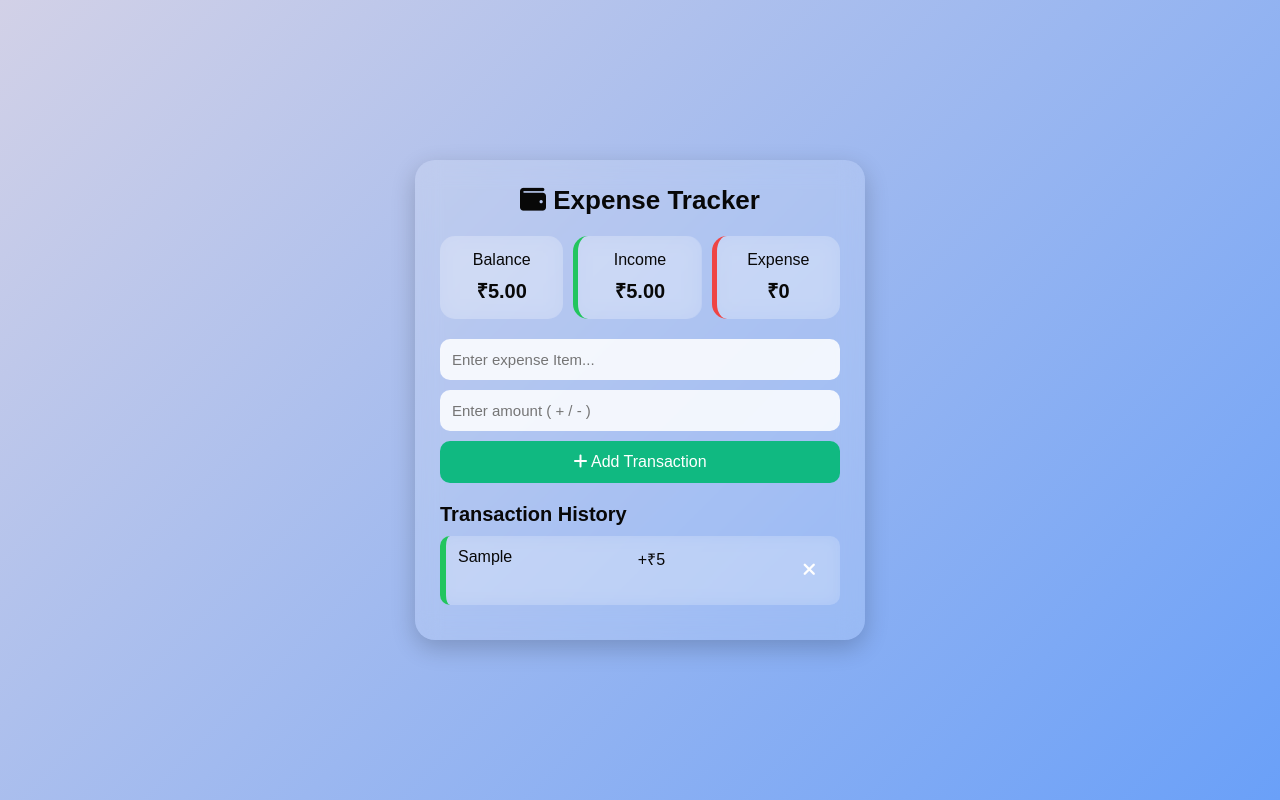
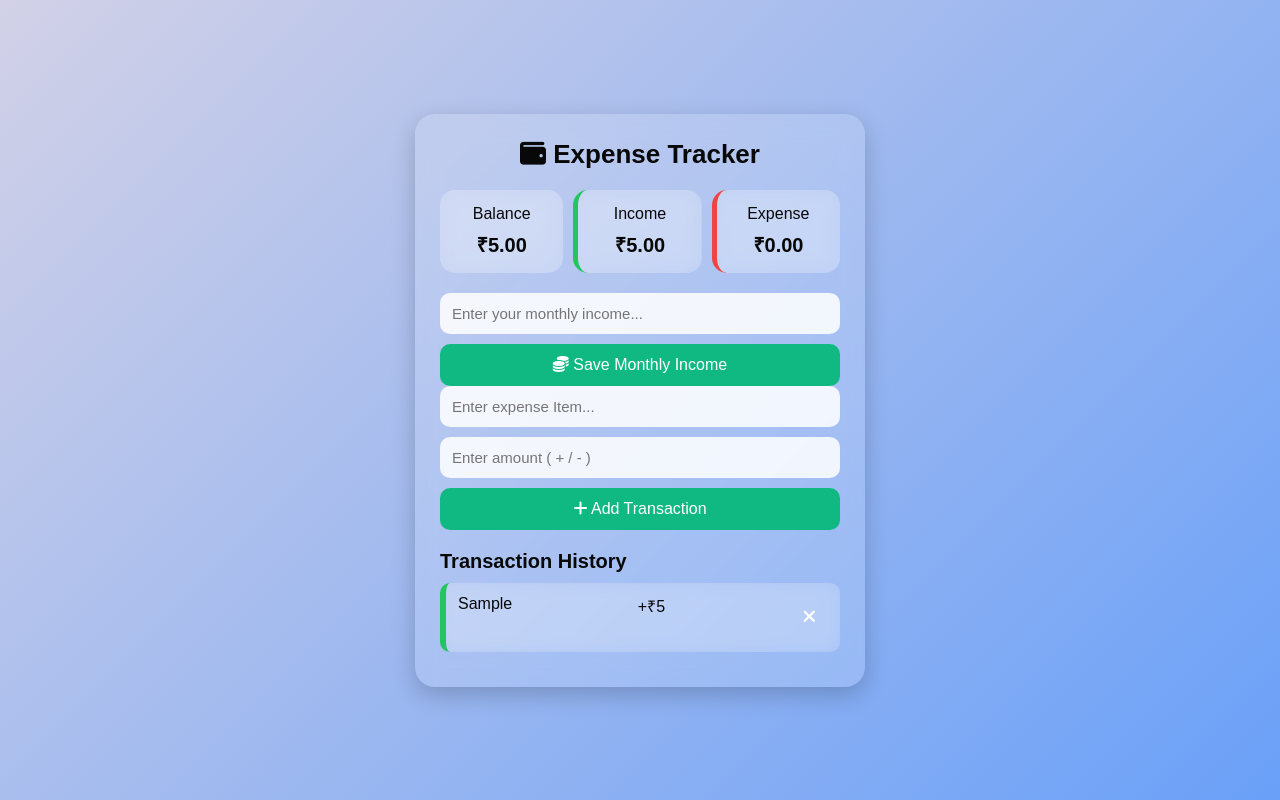
Before and after one commit to mdhasnainrazaa/ExpenseTracker, a plain HTML site: page index.html in a window 1280 px wide. Both pictures are taken after typing "Sample", "5" into the empty fields and a click on the button "Add Transaction". Drawn offline with Linux system fonts and the light colour scheme.

Commit message:
Expense added

```diff
--- a/index.html
+++ b/index.html
@@ -9,6 +9,7 @@
 <body>
   <div class="container">
     <h2><i class="fa-solid fa-wallet"></i> Expense Tracker</h2>
+
     <div class="summary">
       <div class="card">
         <p>Balance</p>
@@ -23,14 +24,24 @@
         <h3 id="expense">₹0.00</h3>
       </div>
     </div>
+
+    <!-- 🔥 New Monthly Income Form -->
+    <form id="form-income">
+      <input type="number" id="monthlyIncome" placeholder="Enter your monthly income..." required />
+      <button type="submit"><i class="fa-solid fa-coins"></i> Save Monthly Income</button>
+    </form>
+
+    <!-- Transaction Form -->
     <form id="form">
       <input type="text" id="text" placeholder="Enter expense Item..." required />
       <input type="number" id="amount" placeholder="Enter amount ( + / - )" required />
       <button type="submit"><i class="fa-solid fa-plus"></i> Add Transaction</button>
     </form>
+
     <h3 class="list-title">Transaction History</h3>
     <ul id="transactions" class="list"></ul>
   </div>
+
   <script src="script.js"></script>
 </body>
 </html>
--- a/script.js
+++ b/script.js
@@ -1,20 +1,44 @@
 const form = document.getElementById('form');
+const incomeForm = document.getElementById('form-income');
+
 const textInput = document.getElementById('text');
 const amountInput = document.getElementById('amount');
+const monthlyIncomeInput = document.getElementById('monthlyIncome');
+
 const transactionsList = document.getElementById('transactions');
 const balanceEl = document.getElementById('balance');
 const incomeEl = document.getElementById('income');
 const expenseEl = document.getElementById('expense');
 
+// Load Data
 let transactions = JSON.parse(localStorage.getItem('transactions')) || [];
+let monthlyIncome = JSON.parse(localStorage.getItem('monthlyIncome')) || 0;
+
+// Save Monthly Income
+incomeForm.addEventListener("submit", e => {
+  e.preventDefault();
+  monthlyIncome = Number(monthlyIncomeInput.value);
+
+  localStorage.setItem("monthlyIncome", JSON.stringify(monthlyIncome));
+  updateSummary();
+
+  alert("Monthly Income Updated!");
+  incomeForm.reset();
+});
+
+// Add Transaction
+form.addEventListener("submit", addTransaction);
 
 function addTransaction(e) {
   e.preventDefault();
 
   const text = textInput.value.trim();
-  const amount = +amountInput.value;
+  const amount = Number(amountInput.value);
 
-  if (!text || !amount) return;
+  if (!text || isNaN(amount) || amount === 0) {
+    alert("Enter valid item and amount!");
+    return;
+  }
 
   const transaction = {
     id: Date.now(),
@@ -28,12 +52,14 @@ function addTransaction(e) {
   form.reset();
 }
 
+// Delete
 function deleteTransaction(id) {
   transactions = transactions.filter(t => t.id !== id);
   updateLocalStorage();
   renderTransactions();
 }
 
+// Render List
 function renderTransactions() {
   transactionsList.innerHTML = '';
 
@@ -41,7 +67,8 @@ function renderTransactions() {
     const li = document.createElement('li');
     li.classList.add(t.amount > 0 ? 'income' : 'expense');
     li.innerHTML = `
-      ${t.text} <span>${t.amount > 0 ? '+' : ''}₹${Math.abs(t.amount)}</span>
+      ${t.text}
+      <span>${t.amount > 0 ? '+' : '-'}₹${Math.abs(t.amount)}</span>
       <button onclick="deleteTransaction(${t.id})"><i class="fa-solid fa-xmark"></i></button>
     `;
     transactionsList.appendChild(li);
@@ -50,22 +77,25 @@ function renderTransactions() {
   updateSummary();
 }
 
+// Summary Calculations
 function updateSummary() {
   const amounts = transactions.map(t => t.amount);
 
-  const total = amounts.reduce((acc, amt) => acc + amt, 0).toFixed(2);
-  const income = amounts.filter(a => a > 0).reduce((acc, val) => acc + val, 0).toFixed(2);
-  const expense = amounts.filter(a => a < 0).reduce((acc, val) => acc + val, 0).toFixed(2);
+  const income = amounts.filter(a => a > 0).reduce((acc, val) => acc + val, 0);
+  const expense = amounts.filter(a => a < 0).reduce((acc, val) => acc + Math.abs(val), 0);
 
-  balanceEl.textContent = `₹${total}`;
-  incomeEl.textContent = `₹${income}`;
-  expenseEl.textContent = `₹${Math.abs(expense)}`;
+  const balance = (monthlyIncome + income) - expense;
+
+  balanceEl.textContent = `₹${balance.toFixed(2)}`;
+  incomeEl.textContent = `₹${(monthlyIncome + income).toFixed(2)}`;
+  expenseEl.textContent = `₹${expense.toFixed(2)}`;
 }
 
+// Save to storage
 function updateLocalStorage() {
   localStorage.setItem('transactions', JSON.stringify(transactions));
 }
 
-form.addEventListener('submit', addTransaction);
-
+// Initial Display
 renderTransactions();
+updateSummary();
```
